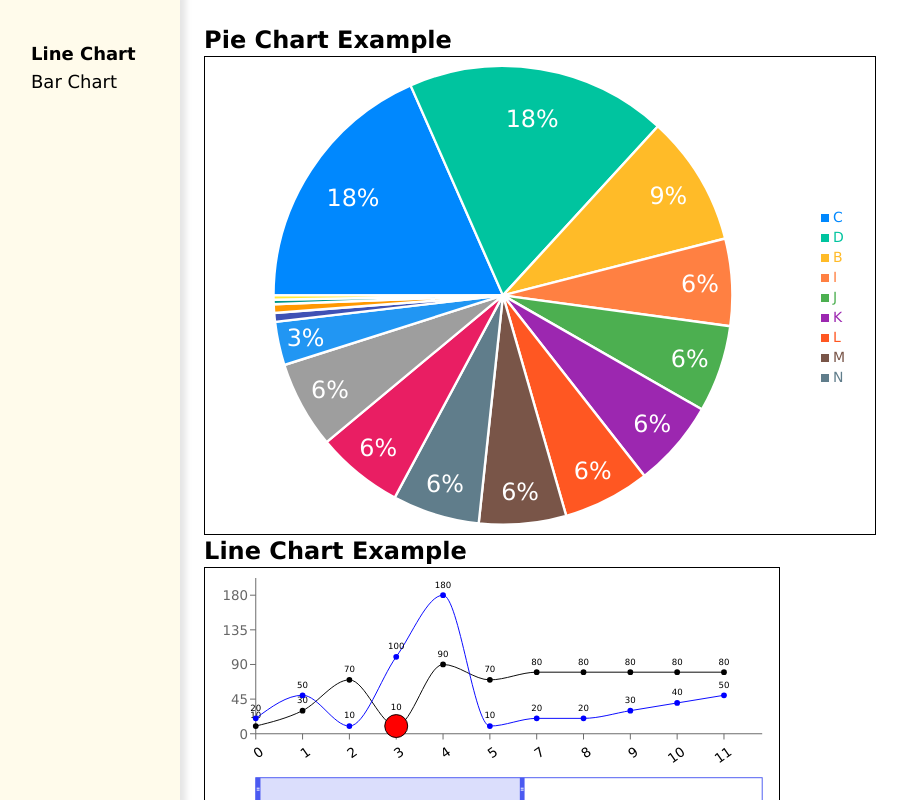
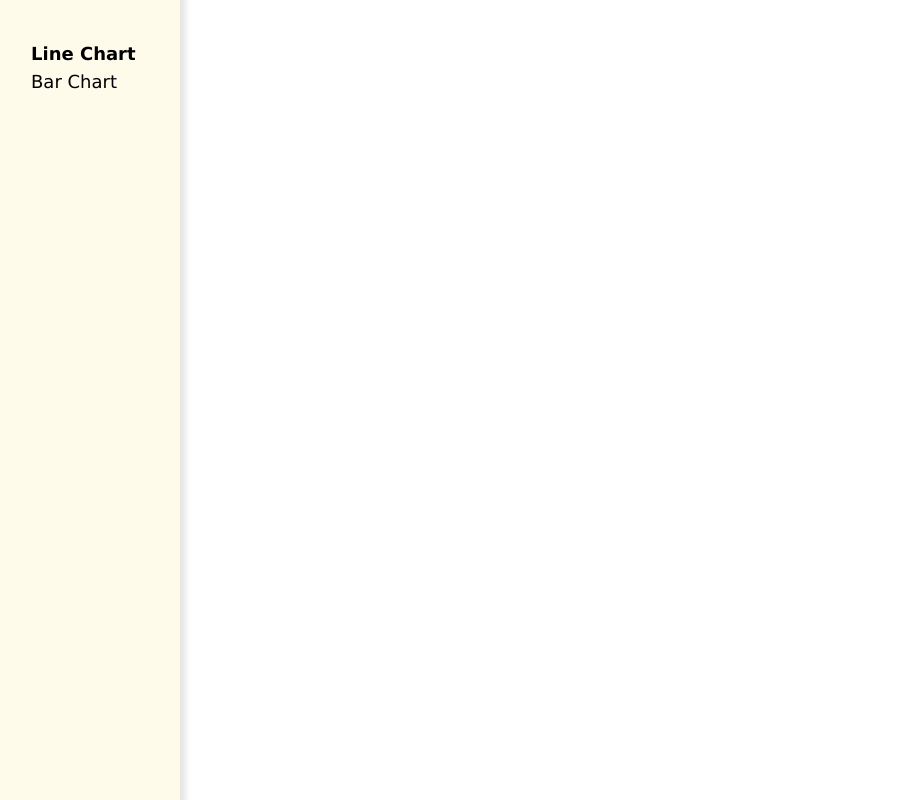
Before and after one commit to talkohavy/charts, a React (Vite) app: page / in a window 1280 px wide. Shown: the whole page, without its empty margins (9-916 px from the left). Built offline with nearby package versions, Linux system fonts and the light colour scheme.

Commit message:
LineChartExamplesPage

```diff
--- a/src/components/LineChartExample/LineChartExample.tsx
+++ /dev/null
@@ -1,104 +0,0 @@
-import { LineChart } from '../../../lib/main';
-import Title from '../Title';
-
-export default function LineChartExample() {
-  return (
-    <div className='h-[270px] w-xl'>
-      <Title title='Line Chart Example' />
-
-      <LineChart
-        // type='datetime'
-        settings={{
-          xAxis: {
-            // label: 'Apples',
-            tickAngle: 35,
-          },
-          // yAxis: {
-          //   label: 'Flying cars',
-          // },
-          grid: {
-            // show: true,
-            // showHorizontalLines: true,
-            // show: { horizontal: true },
-            // show: { vertical: true },
-            // show: true ,
-            show: false,
-          },
-          legend: {
-            show: true,
-          },
-          general: {
-            showValues: true,
-          },
-          zoomSlider: {
-            show: true,
-          },
-        }}
-        lines={[
-          {
-            name: 'chart 1',
-            curveType: 'monotoneX',
-            // color: 'blue',
-            // lineWidth: 2,
-            // showValues: true,
-            // isDashed: true,
-            data: [
-              { x: 0, y: 10 },
-              { x: 1, y: 30 },
-              { x: 2, y: 70 },
-              { x: 3, y: 10, dot: { r: 12, fill: 'red', stroke: 'black' } },
-              { x: 4, y: 90, showValue: true },
-              { x: 5, y: 70 },
-              { x: 7, y: 80 },
-              { x: 8, y: 80 },
-              { x: 9, y: 80 },
-              { x: 10, y: 80 },
-              { x: 11, y: 80 },
-              { x: 12, y: 80 },
-              { x: 13, y: 80 },
-              { x: 14, y: 80 },
-              { x: 15, y: 80 },
-              { x: 16, y: 80 },
-              { x: 17, y: 80 },
-              { x: 18, y: 80 },
-              { x: 19, y: 80 },
-              { x: 20, y: 80 },
-            ],
-          },
-          {
-            name: 'chart 2',
-            curveType: 'monotoneX',
-            color: 'blue',
-            // lineWidth: 2,
-            // showValues: true,
-            // isDashed: true,
-            data: [
-              { x: 0, y: 20 },
-              { x: 1, y: 50 },
-              { x: 2, y: 10 },
-              { x: 3, y: 100 },
-              { x: 4, y: 180, showValue: true },
-              { x: 5, y: 10 },
-              { x: 7, y: 20 },
-              { x: 8, y: 20 },
-              { x: 9, y: 30 },
-              { x: 10, y: 40 },
-              { x: 11, y: 50 },
-              { x: 12, y: 60 },
-              { x: 13, y: 10 },
-              { x: 14, y: 20 },
-              { x: 15, y: 20 },
-              { x: 16, y: 30 },
-              { x: 17, y: 70 },
-              { x: 18, y: 90 },
-              { x: 19, y: 80 },
-              { x: 20, y: 180 },
-            ],
-          },
-        ]}
-        onDotClick={(props) => console.log('props is:', props)}
-        className='border border-black'
-      />
-    </div>
-  );
-}
--- a/src/components/LineChartExample/index.ts
+++ /dev/null
@@ -1 +0,0 @@
-export { default } from './LineChartExample';
--- a/src/pages/BarChartExamplePage/BarChartExamplePage.tsx
+++ b/src/pages/BarChartExamplePage/BarChartExamplePage.tsx
@@ -1,5 +1,5 @@
 import BarChartExample from '../../components/BarChartExample';
-import LineChartExample from '../../components/LineChartExample';
+import LineChartExample from '../../components/LineChartExamples';
 import PieChartExample from '../../components/PieChartExample';
 
 export default function BarChartExamplePage() {
--- a/src/pages/LineChartExamplePage/LineChartExamplePage.tsx
+++ /dev/null
@@ -1,15 +0,0 @@
-import BarChartExample from '../../components/BarChartExample';
-import LineChartExample from '../../components/LineChartExample';
-import PieChartExample from '../../components/PieChartExample';
-
-export default function LineChartExamplePage() {
-  return (
-    <div className='size-full overflow-auto p-6'>
-      <PieChartExample />
-
-      <LineChartExample />
-
-      <BarChartExample />
-    </div>
-  );
-}
--- a/src/pages/LineChartExamplePage/index.ts
+++ /dev/null
@@ -1 +0,0 @@
-export { default } from './LineChartExamplePage';
--- /dev/null
+++ b/src/pages/LineChartExamplesPage/LineChartExamplesPage.tsx
@@ -0,0 +1,3 @@
+export default function LineChartExamplesPage() {
+  return <div className='size-full overflow-auto p-6'></div>;
+}
--- /dev/null
+++ b/src/pages/LineChartExamplesPage/index.ts
@@ -0,0 +1 @@
+export { default } from './LineChartExamplesPage';
--- a/src/routes.ts
+++ b/src/routes.ts
@@ -1,6 +1,6 @@
 import { lazy } from 'react';
 
-const LineChartExamplePage = lazy(() => import('./pages/LineChartExamplePage'));
+const LineChartExamplesPage = lazy(() => import('./pages/LineChartExamplesPage'));
 const BarChartExamplePage = lazy(() => import('./pages/BarChartExamplePage'));
 
 export const routes = [
@@ -9,7 +9,7 @@ export const routes = [
     to: '/line-chart',
     text: 'Line Chart',
     activeNames: ['/line-chart', '/'],
-    Component: LineChartExamplePage,
+    Component: LineChartExamplesPage,
   },
   {
     to: '/bar-chart',
```
